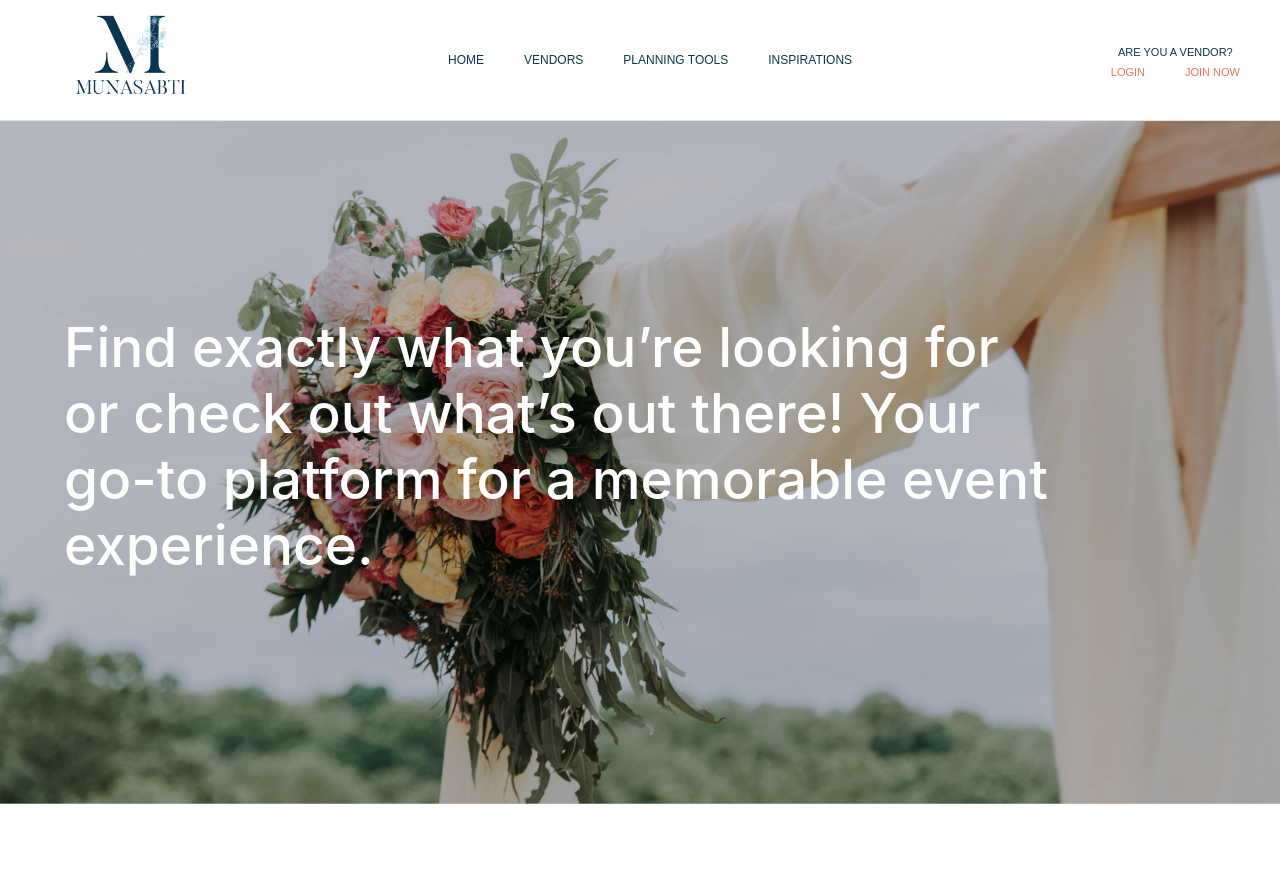
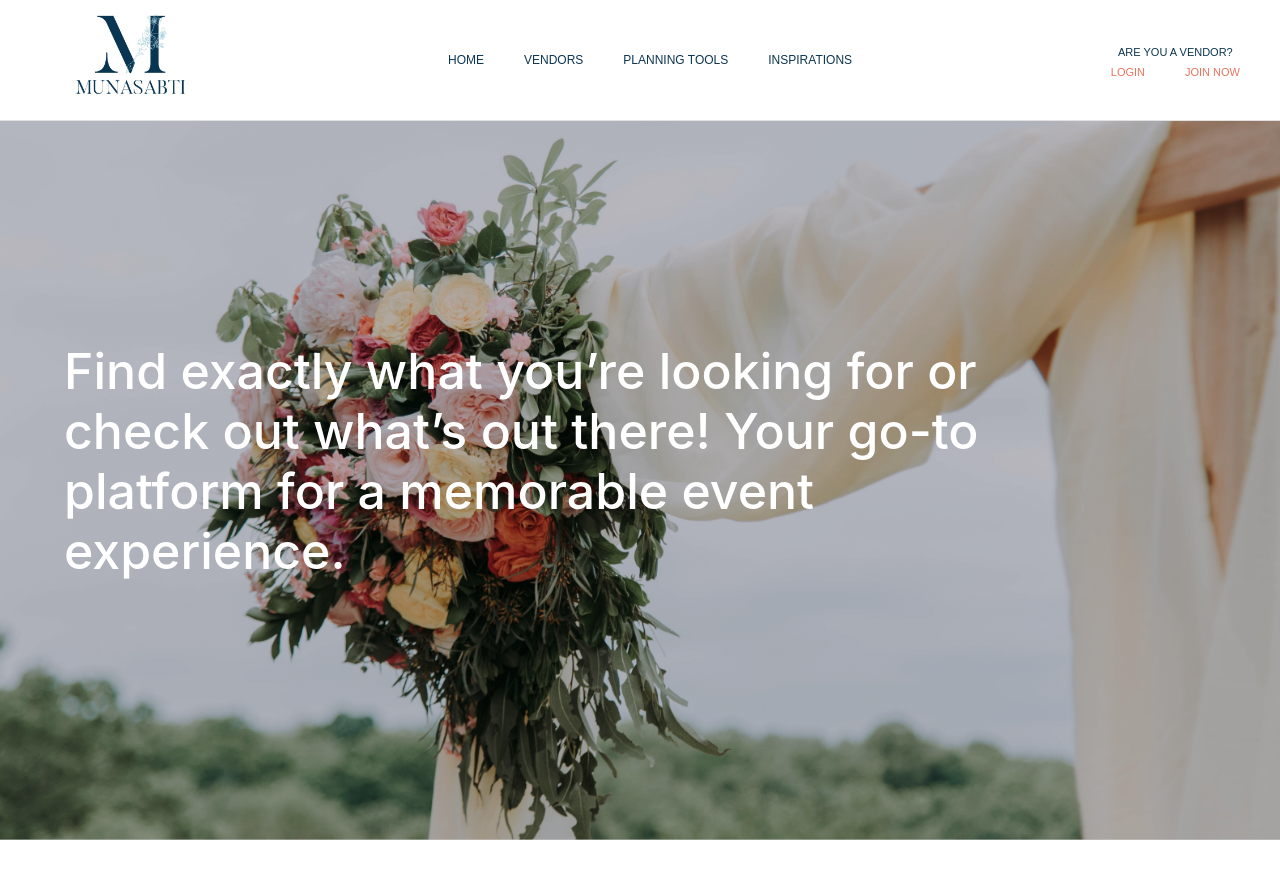
Before and after one commit to SaraBaassiri/Munasabti, a React (Create React App) app: page / in a window 1280 px wide. Shown: the top 878 px of the page. Built offline with nearby package versions, Linux system fonts and the light colour scheme; no server answers; a web font is replaced by a local one.

Commit message:
Update Home.css

```diff
--- a/src/Views/Public/Home/Home.css
+++ b/src/Views/Public/Home/Home.css
@@ -2,7 +2,7 @@
     text-align: start;
     font-size: 20px;
     margin-top: 20px;
-    height: 95vh;
+    height: 100vh;
 }
 
 .Hero-image {
@@ -30,7 +30,7 @@
 }
 
 .hero-text h1 {
-    font-size: 55px;
+    font-size: 50px;
     font-weight: 500;
     margin-bottom: 0;
 }
```
